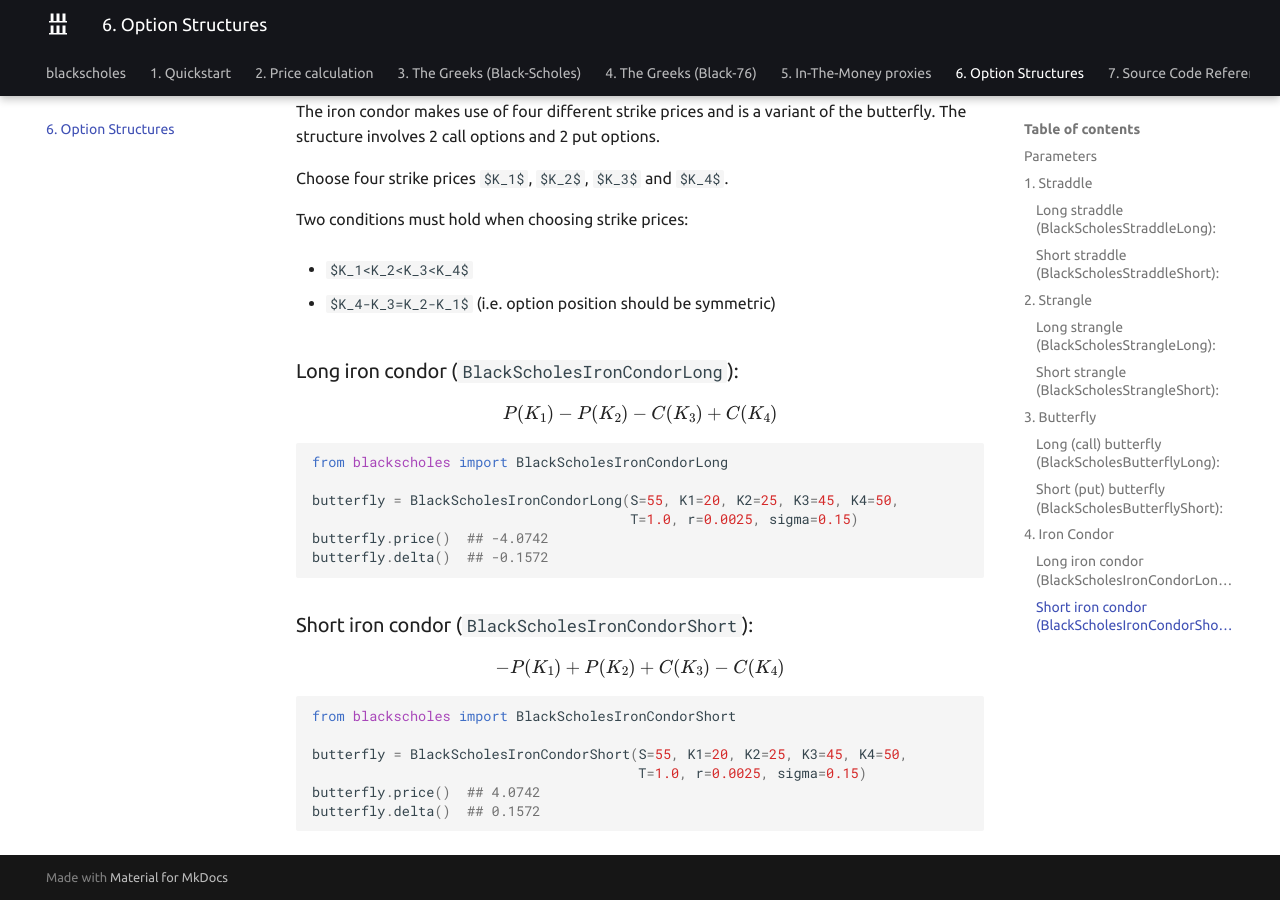
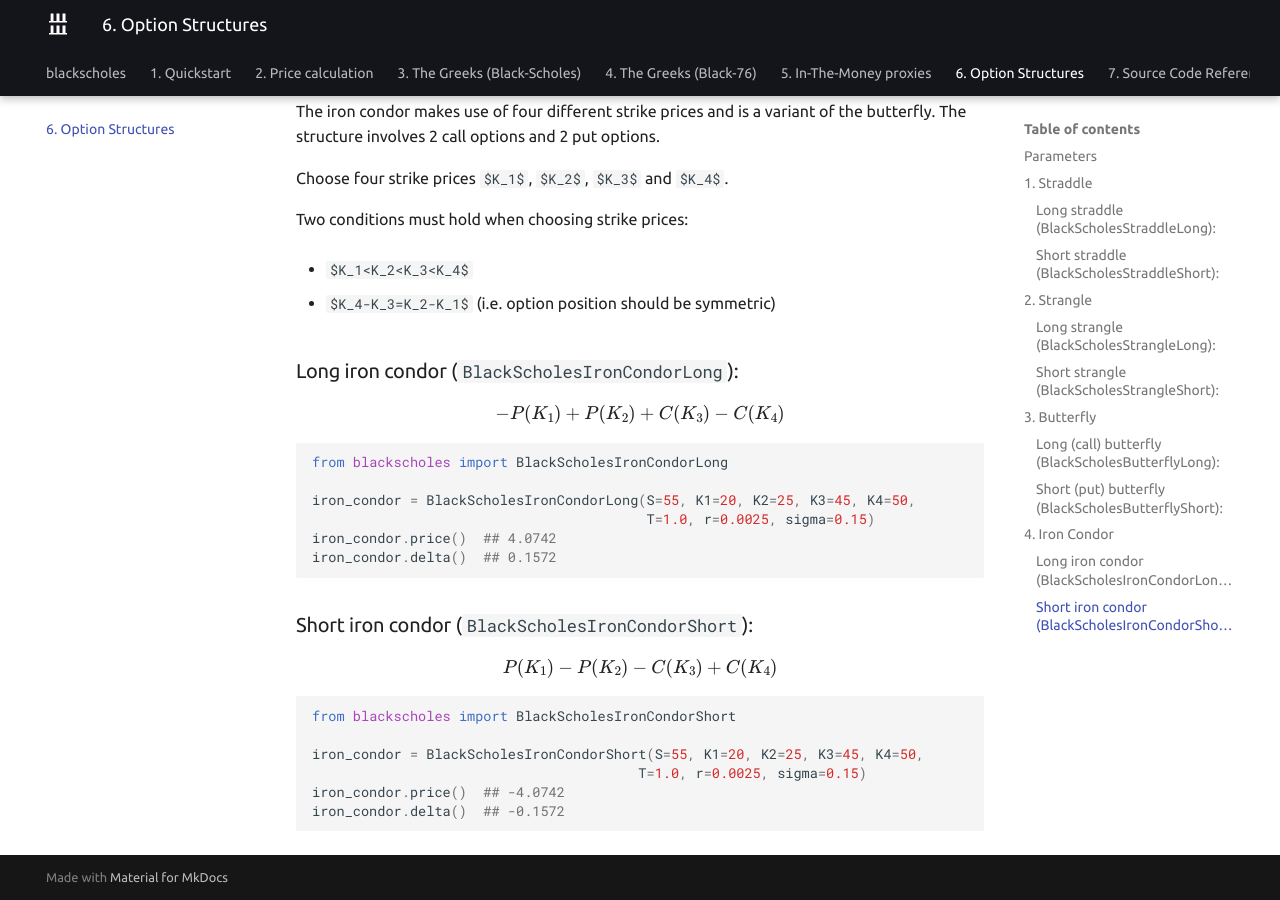
Before and after one commit to CarloLepelaars/blackscholes, an MkDocs documentation site: the page built from docs/6.option_structures.md, in a window 1280 px wide and 900 px high, scrolled down 3280 px. Built offline with MkDocs 1.6.1 and Material for MkDocs 9.7.7, drawn with Linux system fonts in a browser that asks for light colours; formulas are drawn with MathJax 3.

Commit message:
Fix mixup in iron condor

````diff
--- a/docs/6.option_structures.md
+++ b/docs/6.option_structures.md
@@ -169,26 +169,26 @@ Two conditions must hold when choosing strike prices:
 
 ### Long iron condor (`BlackScholesIronCondorLong`):
 
-$$P(K_1) - P(K_2) - C(K_3) + C(K_4)$$
+$$-P(K_1) + P(K_2) + C(K_3) - C(K_4)$$
 
 ```python3
 from blackscholes import BlackScholesIronCondorLong
 
-butterfly = BlackScholesIronCondorLong(S=55, K1=20, K2=25, K3=45, K4=50,
-                                       T=1.0, r=0.0025, sigma=0.15)
-butterfly.price()  ## -4.0742
-butterfly.delta()  ## -0.1572
+iron_condor = BlackScholesIronCondorLong(S=55, K1=20, K2=25, K3=45, K4=50,
+                                         T=1.0, r=0.0025, sigma=0.15)
+iron_condor.price()  ## 4.0742
+iron_condor.delta()  ## 0.1572
 ```
 
 ### Short iron condor (`BlackScholesIronCondorShort`):
 
-$$-P(K_1) + P(K_2) + C(K_3) - C(K_4)$$
+$$P(K_1) - P(K_2) - C(K_3) + C(K_4)$$
 
 ```python3
 from blackscholes import BlackScholesIronCondorShort
 
-butterfly = BlackScholesIronCondorShort(S=55, K1=20, K2=25, K3=45, K4=50,
+iron_condor = BlackScholesIronCondorShort(S=55, K1=20, K2=25, K3=45, K4=50,
                                         T=1.0, r=0.0025, sigma=0.15)
-butterfly.price()  ## 4.0742
-butterfly.delta()  ## 0.1572
+iron_condor.price()  ## -4.0742
+iron_condor.delta()  ## -0.1572
 ```
--- a/pyproject.toml
+++ b/pyproject.toml
@@ -1,6 +1,6 @@
 [tool.poetry]
 name = "blackscholes"
-version = "0.1.0"
+version = "0.1.1"
 description = "Black Scholes calculator for Python including all Greeks"
 authors = ["CarloLepelaars <info@carlolepelaars.nl>"]
 license = "MIT"
````
Also changed, not shown: docs/index.md (+2 -2 lines), 2 other files.
